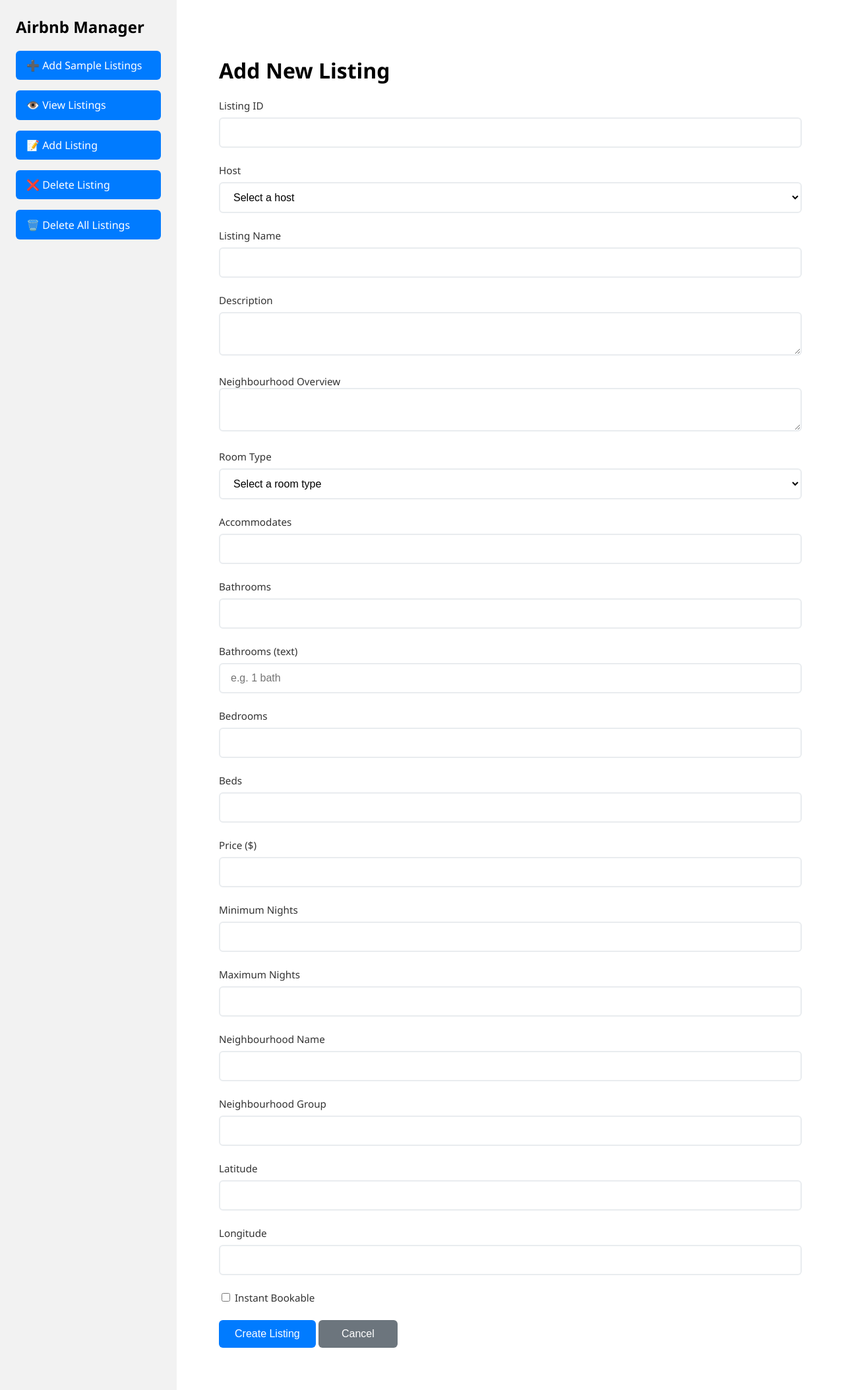
After one commit to hbmahida/CS-348-Group-Project-S25, a Flask app: page /add-listing in a window 1280 px wide. The commit adds this page. Shown: the whole page at 66% size. Run offline with Flask 3, Linux system fonts and the light colour scheme; data that the repository does not hold is empty; some libraries are stand-ins or nearby versions.

Commit message:
Created listing add and delete functionality

```diff
--- a/app.py
+++ b/app.py
@@ -1,9 +1,14 @@
-from flask import Flask, render_template, request
+from flask import Flask, flash, redirect, render_template, request, url_for
 import psycopg2
 from psycopg2 import errors, IntegrityError
 from db_config import DB_CONFIG
+from datetime import date
+import os
 
 app = Flask(__name__)
+
+# Secret key for session/flash support (set this to a secure random value)
+app.secret_key = os.urandom(24)
 
 def get_db_connection():
     conn = psycopg2.connect(**DB_CONFIG)
@@ -186,6 +191,117 @@
       }
     )
 
+# Route to add listings from users (currently an admin user)
+@app.route('/add-listing', methods=['GET', 'POST'])
+def add_listing():
+    conn = get_db_connection()
+    cur = conn.cursor()
+
+    if request.method == 'POST':
+        # 1. read form data
+        listing_id        = request.form.get('listing_id', type=int)
+        host_id           = request.form.get('host_id', type=int)
+        name              = request.form.get('name')
+        description       = request.form.get('description')
+        neighbourhood_overview = request.form.get('neighbourhood_overview')
+        room_type         = request.form.get('room_type')
+        accommodates      = request.form.get('accommodates', type=int)
+        bathrooms         = request.form.get('bathrooms', type=float)
+        bathrooms_text    = request.form.get('bathrooms_text')
+        bedrooms          = request.form.get('bedrooms', type=int)
+        beds              = request.form.get('beds', type=int)
+        price             = request.form.get('price', type=float)
+        minimum_nights    = request.form.get('minimum_nights', type=int)
+        maximum_nights    = request.form.get('maximum_nights', type=int)
+        instant_bookable  = bool(request.form.get('instant_bookable'))
+        created_date      = date.today()
+        last_scraped      = date.today()
+        neighbourhood_id  = 0
+        neighbourhood_name = request.form.get('neighbourhood_name')
+        neighbourhood_group = request.form.get('neighbourhood_group')
+        latitude = request.form.get('latitude', type=float)
+        longitude = request.form.get('longitude', type=float)
+
+        # 2. Check for duplicate listing_id
+        cur.execute('SELECT 1 FROM Listing WHERE listing_id = %s;', (listing_id,))
+        if cur.fetchone():
+            flash(f'Error: Listing ID {listing_id} already exists.', 'error')
+        else:
+            # 3. insert into Listing
+            try:
+                cur.execute(
+                    '''INSERT INTO Listing (
+                         listing_id, host_id, name, description,
+                         neighbourhood_overview, room_type, accommodates,
+                         bathrooms, bathrooms_text, bedrooms, beds,
+                         price, minimum_nights, maximum_nights,
+                         instant_bookable, created_date, last_scraped)
+                       VALUES (%s, %s, %s, %s, %s, %s, %s, %s, %s, %s,
+                               %s, %s, %s, %s, %s, %s, %s)''',
+                    (listing_id, host_id, name, description,
+                     neighbourhood_overview, room_type, accommodates,
+                     bathrooms, bathrooms_text, bedrooms, beds,
+                     price, minimum_nights, maximum_nights,
+                     instant_bookable, created_date, last_scraped)
+                )
+                cur.execute(
+                    'SELECT COALESCE(MAX(neighbourhood_id), 0) + 1 FROM Neighbourhood;'
+                )
+                neighbourhood_id = cur.fetchone()[0]
+                cur.execute(
+                    '''INSERT INTO Neighbourhood (
+                        neighbourhood_id, listing_id, name, neighbourhood_group,
+                        latitude, longitude)
+                    VALUES (%s, %s, %s, %s, %s, %s)''',
+                    (neighbourhood_id, listing_id, neighbourhood_name, neighbourhood_group,
+                    latitude or None, longitude or None)
+                )
+                conn.commit()
+                flash('Listing created successfully!', 'success')
+                conn.close()
+                return redirect(url_for('view_listings'))
+            except IntegrityError as e:
+                import traceback
+                traceback.print_exc()
+                flash(f"Error: {e.pgerror}", 'error')
+                conn.rollback()
+                conn.close()
+                return redirect(url_for('add_listing'))
+
+    # fetch hosts for dropdown
+    cur.execute('SELECT host_id, host_name FROM Host ORDER BY host_name;')
+    hosts = cur.fetchall()
+    cur.close()
+    conn.close()
+
+    return render_template('add_listing.html', hosts=hosts)
+
+# Route to delete a particular listing.
+@app.route('/delete-listing', methods=['GET', 'POST'])
+def delete_listing():
+    conn = get_db_connection()
+    cur = conn.cursor()
+
+    if request.method == 'POST':
+        listing_id = request.form.get('listing_id', type=int)
+
+        # attempt to delete
+        cur.execute('SELECT 1 FROM Listing WHERE listing_id = %s;', (listing_id,))
+        if not cur.fetchone():
+            flash(f'Listing ID {listing_id} not found.', 'error')
+        else:
+            cur.execute('DELETE FROM Listing WHERE listing_id = %s;', (listing_id,))
+            conn.commit()
+            flash(f'Listing ID {listing_id} deleted successfully.', 'success')
+        cur.close()
+        conn.close()
+        return redirect(url_for('delete_listing'))
+
+    # GET: render form
+    cur.close()
+    conn.close()
+    return render_template('delete_listing.html')
+
 # Route to remove the loaded sample data from the database.
 @app.route('/delete-all')
 def delete_all():
--- a/data.sql
+++ b/data.sql
@@ -25,7 +25,7 @@
   host_id           INTEGER      NOT NULL,
   name              VARCHAR(500) NOT NULL,
   description       TEXT,
-  neighborhood_overview TEXT,
+  neighbourhood_overview TEXT,
   room_type         VARCHAR(100),
   accommodates      INTEGER      CHECK (accommodates > 0),
   bathrooms         DECIMAL(3,1) CHECK (bathrooms >= 0),
--- a/sample.sql
+++ b/sample.sql
@@ -7,9 +7,9 @@
 (5, 'Michael Brown', '2022-08-18', 'Austin, TX', 'Music enthusiast with unique properties in the heart of Austin.', 'within a few hours', 89, 84, FALSE, 1);
 
 -- LISTING table (9 unique listings)
-INSERT INTO Listing (listing_id, host_id, name, description, neighborhood_overview, room_type, accommodates, bathrooms, bathrooms_text, bedrooms, beds, price, minimum_nights, maximum_nights, instant_bookable, created_date, last_scraped) VALUES
-(101, 1, 'Cozy Manhattan Studio', 'Modern studio apartment in the heart of NYC with amazing city views.', 'Vibrant neighborhood with great restaurants and easy subway access.', 'Entire home/apt', 2, 1.0, '1 bath', 0, 1, 150.00, 2, 30, TRUE, '2020-02-01', '2025-06-10'),
-(102, 1, 'Brooklyn Loft Experience', 'Spacious loft with exposed brick walls and industrial charm.', 'Hip Brooklyn neighborhood with artisanal coffee shops and galleries.', 'Entire home/apt', 4, 2.0, '2 baths', 2, 2, 200.00, 3, 60, FALSE, '2020-03-15', '2025-06-09'),
+INSERT INTO Listing (listing_id, host_id, name, description, neighbourhood_overview, room_type, accommodates, bathrooms, bathrooms_text, bedrooms, beds, price, minimum_nights, maximum_nights, instant_bookable, created_date, last_scraped) VALUES
+(101, 1, 'Cozy Manhattan Studio', 'Modern studio apartment in the heart of NYC with amazing city views.', 'Vibrant neighbourhood with great restaurants and easy subway access.', 'Entire home/apt', 2, 1.0, '1 bath', 0, 1, 150.00, 2, 30, TRUE, '2020-02-01', '2025-06-10'),
+(102, 1, 'Brooklyn Loft Experience', 'Spacious loft with exposed brick walls and industrial charm.', 'Hip Brooklyn neighbourhood with artisanal coffee shops and galleries.', 'Entire home/apt', 4, 2.0, '2 baths', 2, 2, 200.00, 3, 60, FALSE, '2020-03-15', '2025-06-09'),
 (103, 1, 'Central Park View Room', 'Private room with stunning Central Park views.', 'Upper West Side with easy access to museums and parks.', 'Private room', 1, 0.5, 'Half-bath', 1, 1, 95.00, 1, 14, TRUE, '2020-05-20', '2025-06-08'),
 (104, 2, 'Hollywood Hills Retreat', 'Luxury home with pool and panoramic city views.', 'Exclusive Hollywood Hills area with celebrity neighbors.', 'Entire home/apt', 6, 3.0, '3 full baths', 3, 4, 350.00, 7, 90, FALSE, '2019-07-01', '2025-06-07'),
 (105, 2, 'Venice Beach Bungalow', 'Charming beach house just steps from the ocean.', 'Bohemian Venice with street art, boardwalk, and beach culture.', 'Entire home/apt', 3, 1.5, '1.5 baths', 2, 2, 180.00, 2, 45, TRUE, '2019-09-12', '2025-06-06'),
--- a/static/styles.css
+++ b/static/styles.css
@@ -48,6 +48,25 @@
   background-color: #007bff;
   color: white;
 }
+
+/* Flash alerts */
+.alert {
+  padding: 0.75rem 1rem;
+  border-radius: 4px;
+  margin-bottom: 1rem;
+  font-weight: 500;
+}
+.alert-success {
+  background-color: #d4edda;
+  color: #155724;
+  border: 1px solid #c3e6cb;
+}
+.alert-error {
+  background-color: #f8d7da;
+  color: #721c24;
+  border: 1px solid #f5c6cb;
+}
+
 
 /* Enhanced Search and Filter UI */
 .search-container {
--- /dev/null
+++ b/templates/add_listing.html
@@ -0,0 +1,122 @@
+{% extends "base.html" %}
+{% block content %}
+  <div class="main-content">
+    <h1>Add New Listing</h1>
+
+    {% for mesg in get_flashed_messages() %}
+      <h1>{{ mesg }}</h1>
+		{% endfor %}
+
+    <form method="post" action="{{ url_for('add_listing') }}">
+			<div class="form-group">
+				<label for="listing_id" class="form-label">Listing ID</label>
+				<input id="listing_id" name="listing_id" type="number" class="form-control" required>
+			</div>
+
+      <div class="form-group">
+        <label for="host_id" class="form-label">Host</label>
+        <select id="host_id" name="host_id" class="form-control" required>
+          <option value="">Select a host</option>
+          {% for id, name in hosts %}
+            <option value="{{ id }}">{{ name }}</option>
+          {% endfor %}
+        </select>
+      </div>
+
+      <div class="form-group">
+        <label for="name" class="form-label">Listing Name</label>
+        <input id="name" name="name" class="form-control" required>
+      </div>
+
+      <div class="form-group">
+        <label for="description" class="form-label">Description</label>
+        <textarea id="description" name="description" class="form-control"></textarea>
+      </div>
+
+      <div class="form-group">
+        <label for="neighbourhood_overview" class="form-label">Neighbourhood Overview</nabel>
+        <textarea id="neighbourhood_overview" name="neighbourhood_overview" class="form-control"></textarea>
+      </div>
+
+      <div class="form-group">
+				<label for="room_type" class="form-label">Room Type</label>
+				<select id="room_type" name="room_type" class="form-control">
+					<option value="">Select a room type</option>
+					<option value="Entire home/apt">Entire home/apt</option>
+					<option value="Private room">Private room</option>
+				</select>
+			</div>
+
+      <div class="form-group">
+        <label for="accommodates" class="form-label">Accommodates</label>
+        <input id="accommodates" name="accommodates" type="number" min="1" class="form-control">
+      </div>
+
+      <div class="form-group">
+        <label for="bathrooms" class="form-label">Bathrooms</label>
+        <input id="bathrooms" name="bathrooms" type="number" step="0.5" min="0" class="form-control">
+      </div>
+
+      <div class="form-group">
+        <label for="bathrooms_text" class="form-label">Bathrooms (text)</label>
+        <input id="bathrooms_text" name="bathrooms_text" placeholder="e.g. 1 bath" class="form-control">
+      </div>
+
+      <div class="form-group">
+        <label for="bedrooms" class="form-label">Bedrooms</label>
+        <input id="bedrooms" name="bedrooms" type="number" min="0" class="form-control">
+      </div>
+
+      <div class="form-group">
+        <label for="beds" class="form-label">Beds</label>
+        <input id="beds" name="beds" type="number" min="0" class="form-control">
+      </div>
+
+      <div class="form-group">
+        <label for="price" class="form-label">Price ($)</label>
+        <input id="price" name="price" type="number" step="0.01" min="0" class="form-control">
+      </div>
+
+      <div class="form-group">
+        <label for="minimum_nights" class="form-label">Minimum Nights</label>
+        <input id="minimum_nights" name="minimum_nights" type="number" min="1" class="form-control">
+      </div>
+
+      <div class="form-group">
+        <label for="maximum_nights" class="form-label">Maximum Nights</label>
+        <input id="maximum_nights" name="maximum_nights" type="number" min="1" class="form-control">
+      </div>
+
+			<div class="form-group">
+				<label for="neighbourhood_name" class="form-label">Neighbourhood Name</label>
+				<input id="neighbourhood_name" name="neighbourhood_name" class="form-control" required>
+			</div>
+
+			<div class="form-group">
+				<label for="neighbourhood_group" class="form-label">Neighbourhood Group</label>
+				<input id="neighbourhood_group" name="neighbourhood_group" class="form-control">
+			</div>
+
+			<div class="form-group">
+				<label for="latitude" class="form-label">Latitude</label>
+				<input id="latitude" name="latitude" type="number" step="0.00000001" class="form-control">
+			</div>
+
+			<div class="form-group">
+				<label for="longitude" class="form-label">Longitude</label>
+				<input id="longitude" name="longitude" type="number" step="0.00000001" class="form-control">
+			</div>
+
+      <div class="form-group">
+        <label class="form-label">
+          <input type="checkbox" name="instant_bookable"> Instant Bookable
+        </label>
+      </div>
+
+      <div class="form-group">
+        <button type="submit" class="btn btn-primary">Create Listing</button>
+        <button type="button" class="btn btn-secondary" onclick=window.location='{{ url_for('view_listings') }}'>Cancel</button>
+      </div>
+    </form>
+  </div>
+{% endblock %}
--- a/templates/base.html
+++ b/templates/base.html
@@ -10,7 +10,9 @@
         <aside class="sidebar">
             <h2>Airbnb Manager</h2>
             <a href="{{ url_for('add_sample') }}">➕ Add Sample Listings</a>
-            <a href="{{ url_for('view_listings') }}">📄 View Listings</a>
+            <a href="{{ url_for('view_listings') }}">👁️ View Listings</a>
+            <a href="{{ url_for('add_listing') }}">📝 Add Listing</a>
+            <a href="{{ url_for('delete_listing') }}">❌ Delete Listing</a>
             <a href="{{ url_for('delete_all') }}">🗑️ Delete All Listings</a>
         </aside>
 
--- a/templates/view_listings.html
+++ b/templates/view_listings.html
@@ -1,6 +1,10 @@
 {% extends "base.html" %}
 {% block content %}
   <h1>Listings</h1>
+
+  {% for mesg in get_flashed_messages() %}
+    <h1>{{ mesg }}</h1>
+  {% endfor %}
 
   <!-- Search + Filter + Sort Bar -->
   <form id="filterForm" method="get" action="{{ url_for('view_listings') }}" style="display: flex; gap:1rem; width:100%;">
```
Also changed, not shown: templates/delete_listing.html (added, +25 -0 lines).
